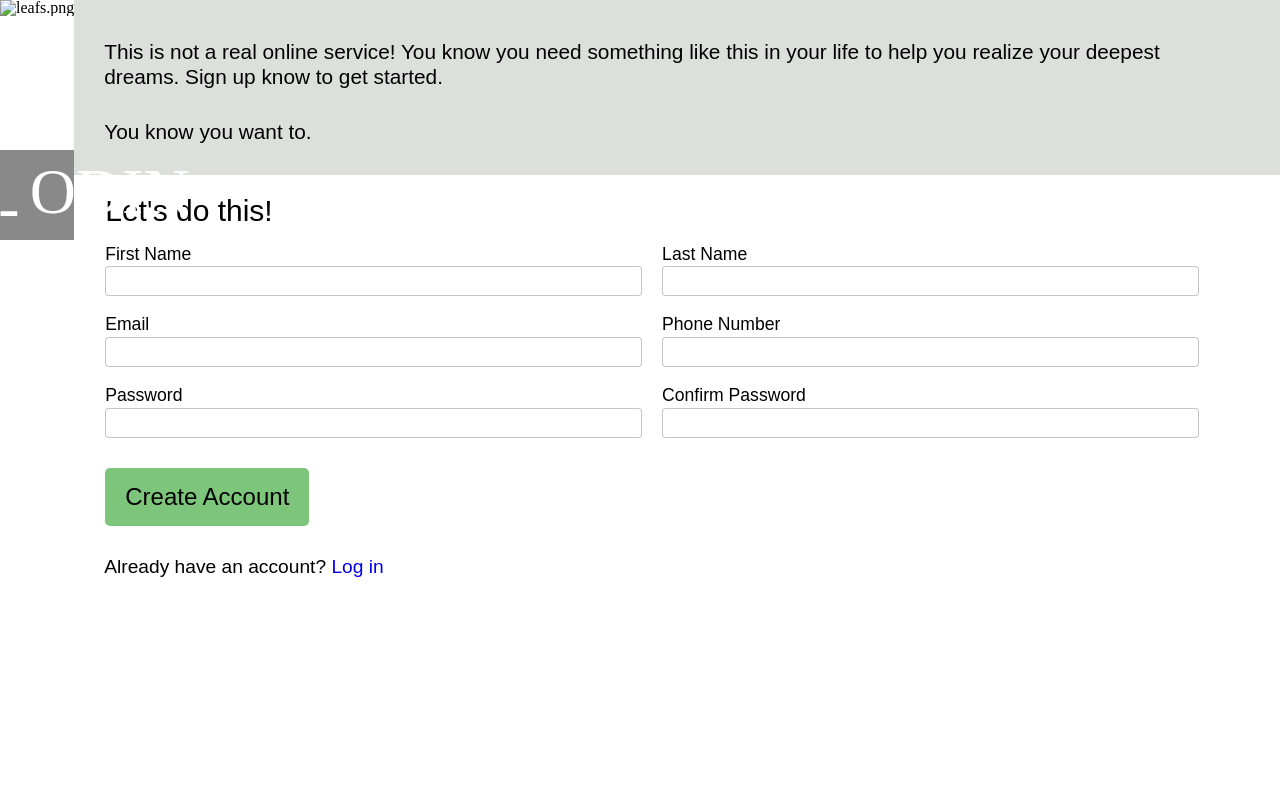
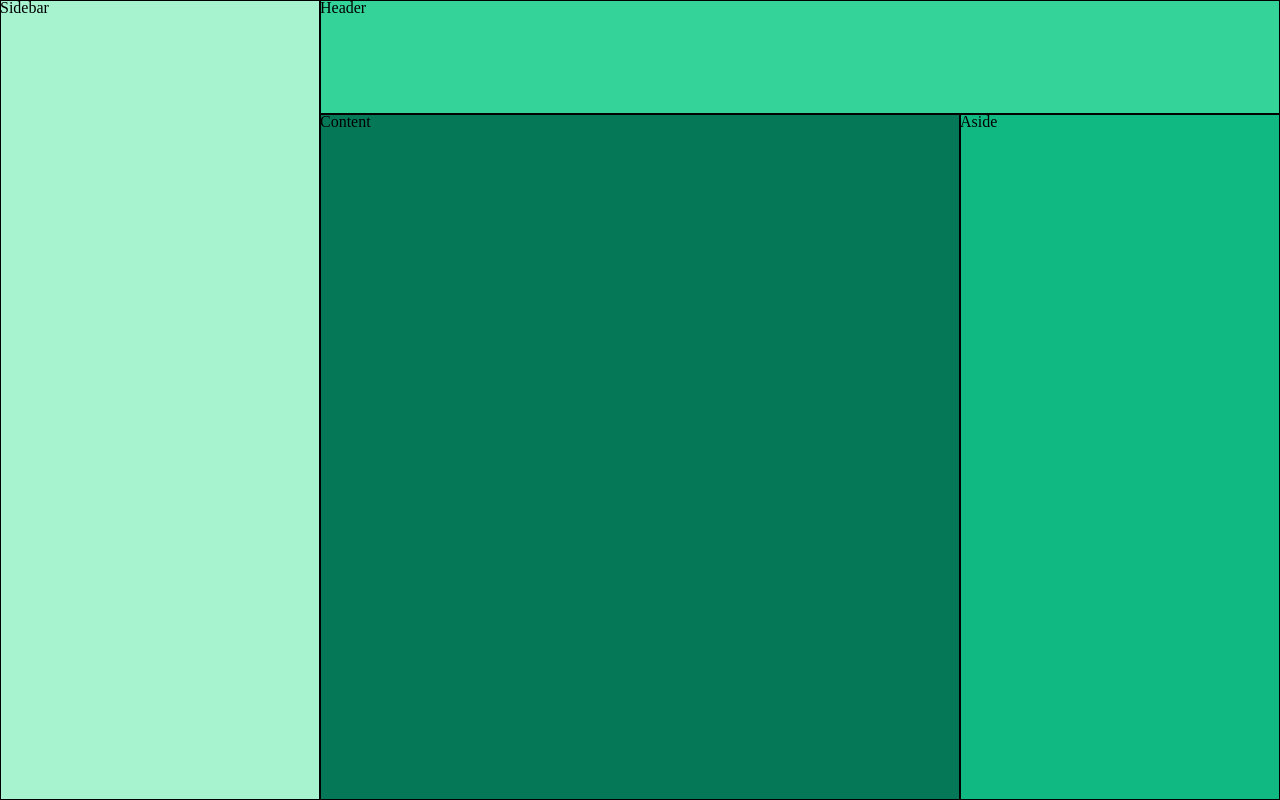
Before and after one commit to karti16/dashboard, a plain HTML site: page index.html in a window 1280 px wide. Drawn offline with Linux system fonts and the light colour scheme; files that its build step writes are made by us from their sources; a web font is replaced by a local one.

Commit message:
made grid layout

```diff
--- a/asset/style.css
+++ b/asset/style.css
@@ -132,148 +132,65 @@ table {
 #########################################################
 #########################################################
 ###################################################### */
-
-@import url("https://fonts.googleapis.com/css2?family=Ubuntu&display=swap");
-
-@font-face {
-  font-family: "Norse";
-  src: url(Norse-Bold.otf);
-}
-.main-container {
-  display: grid;
-  grid-template-columns: auto 1fr;
-}
-.bg {
-  position: relative;
-}
-.logo_wrap {
-  position: absolute;
-  top: 150px;
-  background-color: rgba(17, 17, 17, 0.493);
-  color: white;
-
-  font-family: "Norse";
-  font-size: max(4em, 5vw);
-  padding: 10px 0px;
-  width: 100%;
-
-  display: flex;
-  justify-content: center;
-  gap: 10px;
-}
-.logo_wrap > img {
-  object-fit: cover;
-  width: auto;
-  height: 70px;
-}
-img {
-  object-fit: cover;
-  width: 40vw;
-  height: 100vh;
+* {
+  outline: 1px solid rgb(0, 0, 0);
+  outline-offset: -1px;
 }
 
-.content {
-  font-family: "Ubuntu", sans-serif;
-}
-form {
-  border: 1px solid rgba(0, 0, 0, 0);
-  padding-left: 30px;
-  padding-right: 80px;
-  padding-top: 20px;
-  padding-bottom: 30px;
-}
-form > p {
-  font-size: 30px;
-  padding-bottom: 10px;
-}
-ul {
+.container {
   display: grid;
-  grid-template-columns: 1fr 1fr;
-  gap: 20px;
-  padding-top: 10px;
+  grid-template-columns: repeat(4, 1fr);
+  grid-template-rows: 1fr 2fr 2fr 2fr;
+  height: 100vh;
+  grid-template-areas:
+    "sidebar  nav nav nav"
+    "sidebar content  content aside"
+    "sidebar  content content aside"
+    "sidebar  content content aside";
 }
 
-.content > p:first-child {
-  font-family: "Ubuntu", sans-serif;
-  font-weight: 400;
-  font-size: 1.3rem;
-  line-height: 1.2em;
-  padding-left: 30px;
-  padding-right: 80px;
-  padding-top: 40px;
-  background-color: rgb(220, 224, 220);
+.sidebar {
+  grid-area: sidebar;
+  background-color: #a7f3d0;
 }
-.content > p:last-child {
-  font-size: 1.2em;
-  padding-left: 30px;
+.header {
+  grid-area: nav;
+  background-color: #34d399;
 }
-.content p:nth-child(2) {
-  font-family: "Ubuntu", sans-serif;
-  font-weight: 400;
-  font-size: 1.3rem;
-  line-height: 1.2em;
-  padding-left: 30px;
-  padding-right: 20px;
-  padding-top: 30px;
-  padding-bottom: 30px;
+.content {
+  grid-area: content;
+  background-color: #047857;
+}
+.aside {
+  grid-area: aside;
+  background-color: #10b981;
+}
 
-  background-color: rgb(220, 224, 220);
-}
-li {
-  display: flex;
-  flex-direction: column;
-  gap: 3px;
-}
-label {
-  text-transform: capitalize;
-  font-size: 1.1em;
-}
-button {
-  margin-top: 30px;
-  background-color: rgb(124, 197, 122);
-  color: rgb(0, 0, 0);
-  font-size: 1.5em;
-  border: none;
-  padding: 15px 20px;
-  border-radius: 5px;
-  text-transform: capitalize;
-}
-button:hover {
-  background-color: rgb(101, 187, 98);
-}
-input {
-  border: 1px solid rgba(82, 82, 82, 0.329);
-  height: 26px;
-  border-radius: 4px;
-}
-input:focus {
-  outline: none;
-  border: none;
-  border: 2px solid rgb(25, 136, 43);
-}
-a {
-  text-decoration: none;
-}
-/* ##########################################3
-3############################################3 */
-
-@media only screen and (max-width: 768px) {
-  .main-container {
+@media only screen and (max-width: 480px) {
+  .container {
     display: grid;
-    grid-auto-flow: row;
     grid-template-columns: 1fr;
+    grid-template-rows: 1fr 1fr 4fr 2fr;
+    grid-template-areas:
+      "nav"
+      "sidebar"
+      "content"
+      "aside";
   }
-  img {
-    object-fit: cover;
-    width: 100vw;
-    height: 50vh;
+  .sidebar {
+    grid-area: sidebar;
+    background-color: #a7f3d0;
+  }
+  .header {
+    grid-area: nav;
+    background-color: #34d399;
+  }
+  .content {
+    grid-area: content;
+    background-color: #047857;
+  }
+  .aside {
+    grid-area: aside;
+    background-color: #10b981;
   }
 }
-@media only screen and (max-width: 480px) {
-  ul {
-    display: grid;
-    grid-template-columns: 1fr;
-    gap: 30px;
-    padding-top: 10px;
-  }
-}
--- a/index.html
+++ b/index.html
@@ -4,60 +4,16 @@
     <meta charset="UTF-8" />
     <meta http-equiv="X-UA-Compatible" content="IE=edge" />
     <meta name="viewport" content="width=device-width, initial-scale=1.0" />
-    <link rel="stylesheet" href="style.css" />
+    <link rel="stylesheet" href="asset/style.css" />
     <script src="script.js" defer></script>
-    <title>Sign up</title>
+    <title>Dashboard</title>
   </head>
   <body>
-    <div class="main-container">
-      <div class="bg">
-        <img src="bg.jpg" alt="leafs.png" />
-        <div class="logo_wrap">
-          <img src="odin-lined.png" alt="odin-logo" />
-          <span>ODIN</span>
-        </div>
-      </div>
-      <div class="content">
-        <p>
-          This is not a real online service! You know you need something like
-          this in your life to help you realize your deepest dreams. Sign up
-          know to get started.
-        </p>
-        <p>You <em>know</em> you want to.</p>
-        <form action="#" method="post">
-          <p>Let's do this!</p>
-
-          <ul>
-            <li>
-              <label for="first_name">first name</label
-              ><input type="text" id="first_name" required />
-            </li>
-            <li>
-              <label for="last_name">last name</label
-              ><input type="text" id="last_name" required />
-            </li>
-            <li>
-              <label for="email">email</label
-              ><input type="email" id="email" required />
-            </li>
-            <li>
-              <label for="phone">phone number</label
-              ><input type="tel" id="phone" required />
-            </li>
-            <li>
-              <label for="password">password</label
-              ><input type="password" id="password" required />
-            </li>
-            <li>
-              <label for="confirm_password">confirm password</label
-              ><input type="password" id="confirm_password" required />
-            </li>
-          </ul>
-          <button type="submit">create account</button>
-        </form>
-
-        <p>Already have an account? <a href="#">Log in</a></p>
-      </div>
+    <div class="container">
+      <div class="sidebar">Sidebar</div>
+      <div class="header">Header</div>
+      <div class="content">Content</div>
+      <div class="aside">Aside</div>
     </div>
   </body>
 </html>
```
